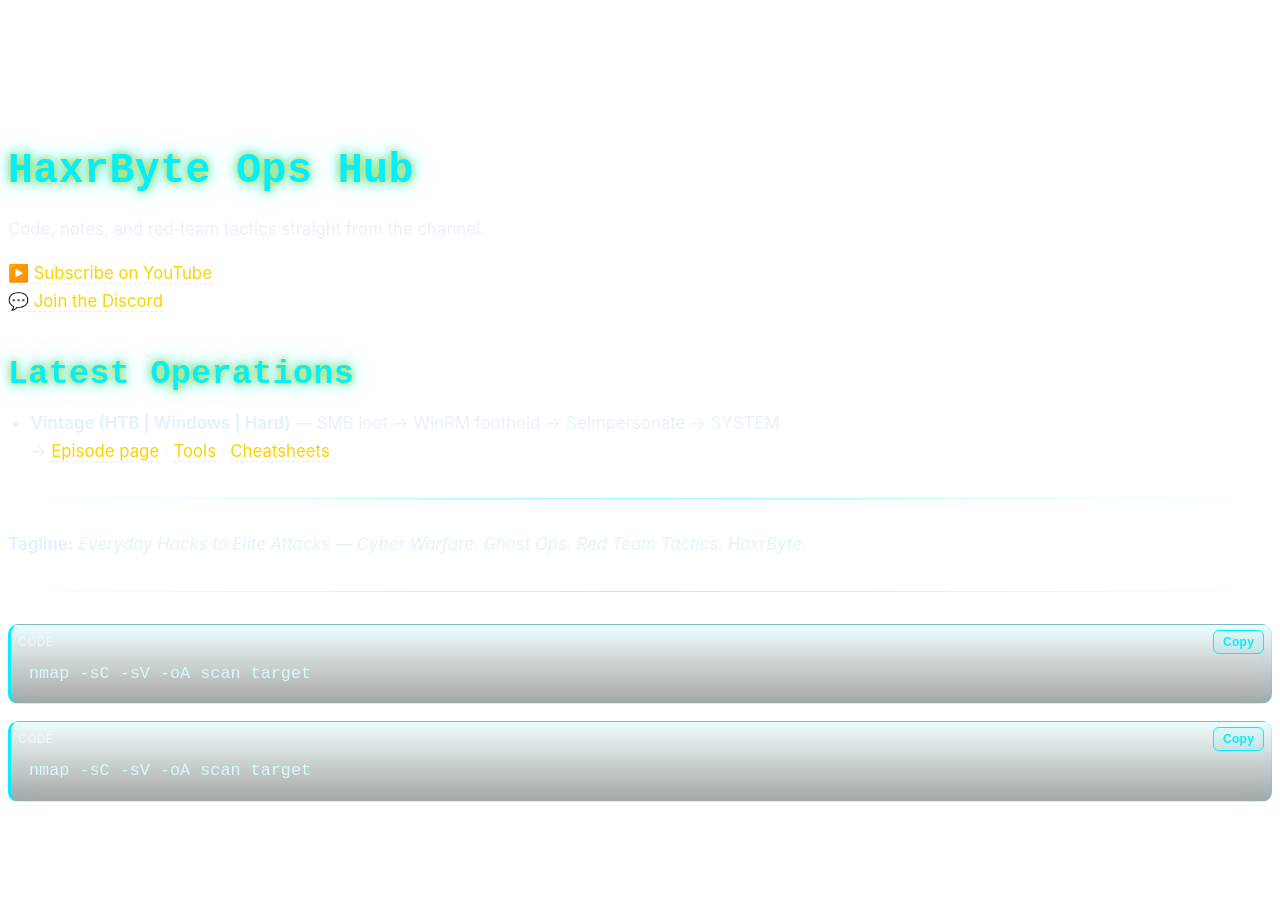
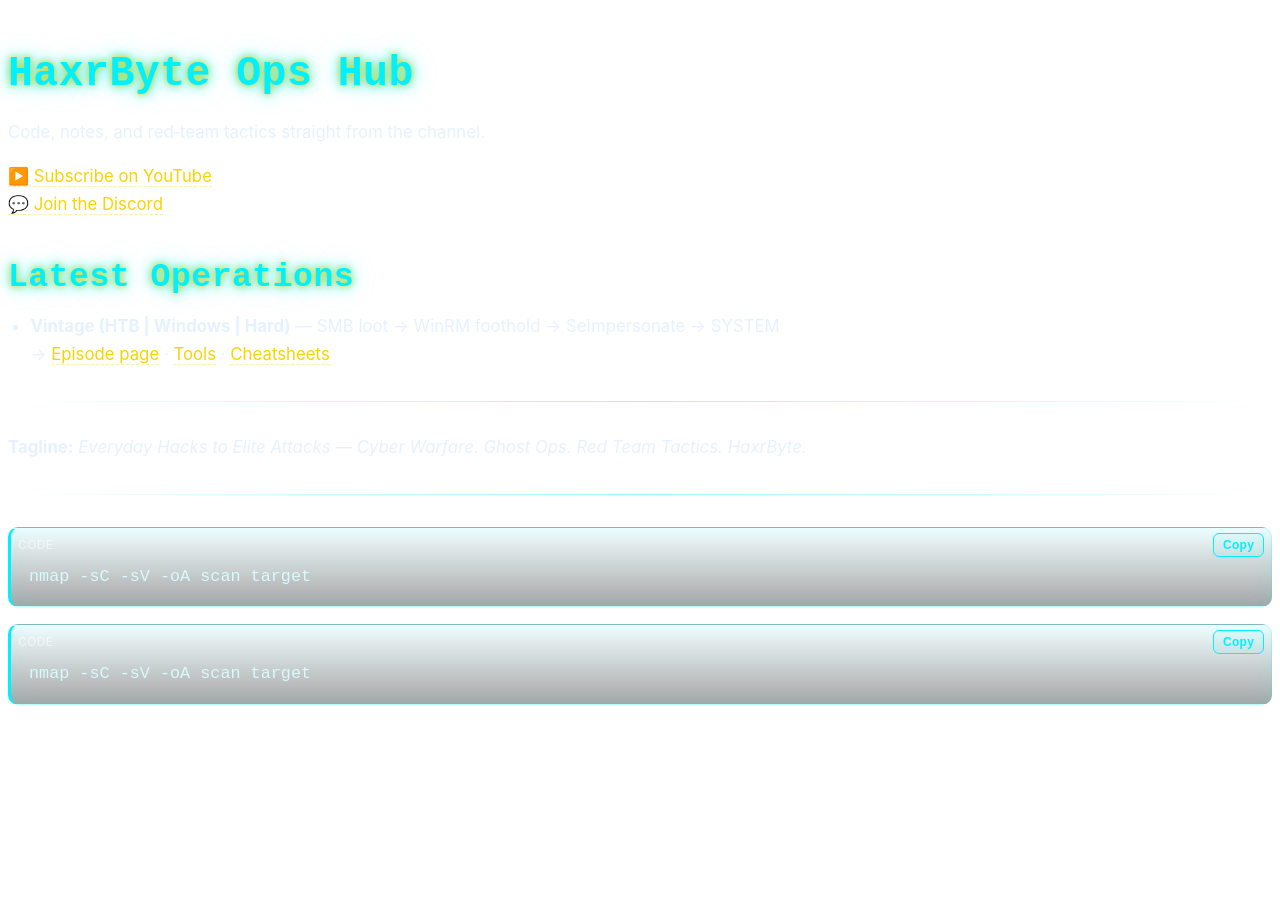
Before and after one commit to haxrbyte/ghost-shell, a Jekyll site: the page built from docs/index.md, in a window 1280 px wide. Built offline with Jekyll 4.4.1, drawn with Linux system fonts in a browser that asks for light colours; our own code applies the rules of GitHub Pages for plain Markdown files.

Commit message:
Update custom.css

```diff
--- a/docs/assets/css/custom.css
+++ b/docs/assets/css/custom.css
@@ -33,19 +33,6 @@
   margin: 0 auto;       /* center */
   padding: 0 20px;
   text-align: left;     /* keep content left-aligned inside centered column */
-}
-
-/* Optional: center all page content vertically as well */
-html, body {
-  height: 100%;
-}
-body {
-  display: flex;
-  flex-direction: column;
-  justify-content: center; /* centers vertically */
-}
-.wrapper {
-  flex: 0 0 auto;         /* prevent it from stretching */
 }
 
 /* Optional: gently push everything a tad right on huge screens */
```
